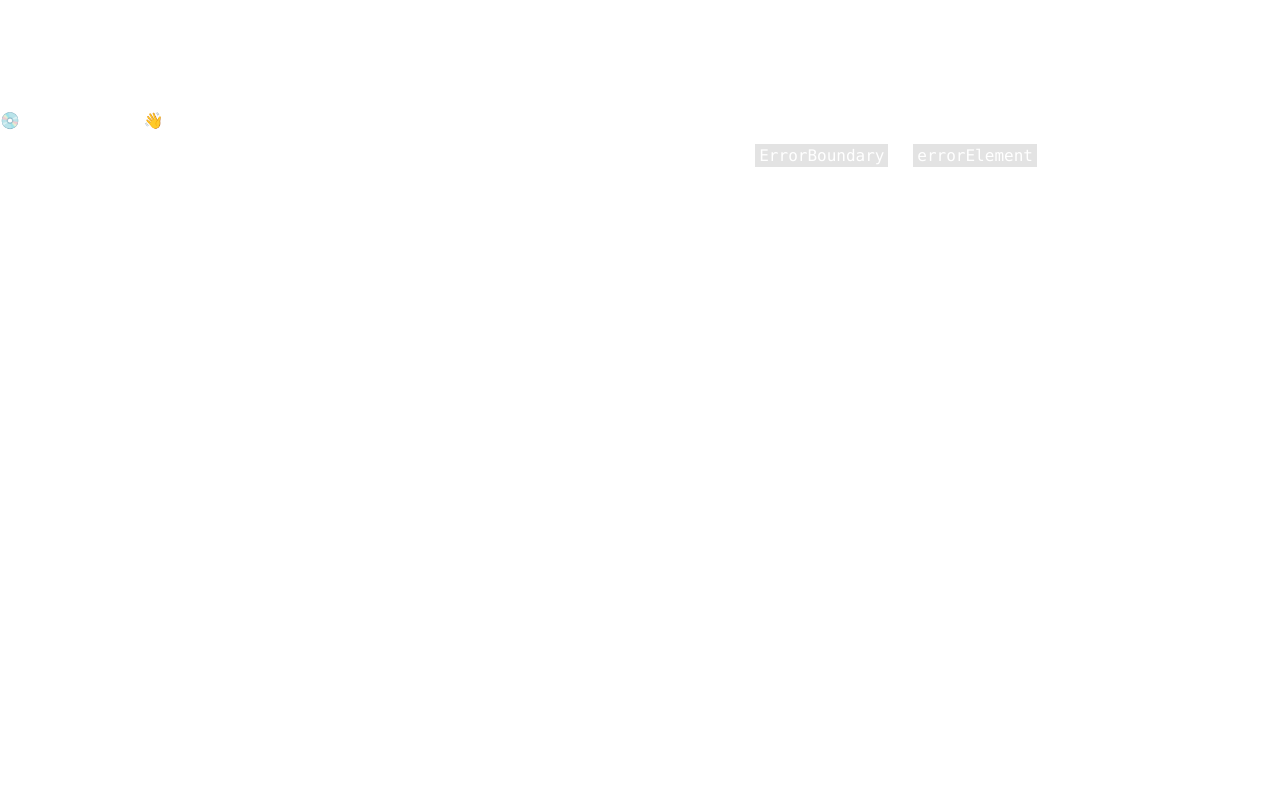
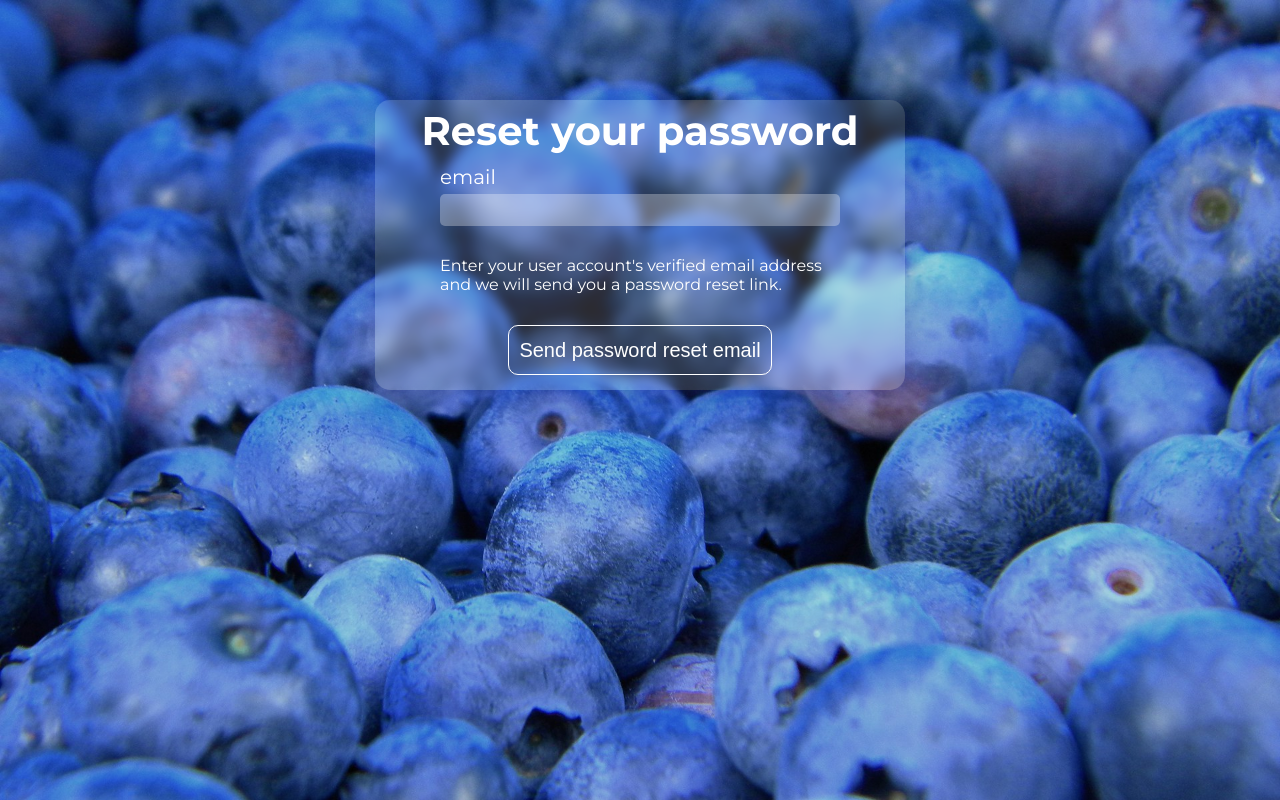
Before and after one commit to alexey-hohlov/auth-forms, a React (Create React App) app: page /password-reset in a window 1280 px wide. Before the commit this address had no page. Built offline with nearby package versions, Linux system fonts and the light colour scheme.

Commit message:
feat: password-reset page layout, styles and animations

```diff
--- a/src/App/App.tsx
+++ b/src/App/App.tsx
@@ -1,6 +1,6 @@
 import { RouterProvider, createBrowserRouter } from 'react-router-dom';
 import { Greetings } from '../components';
-import { Layout, Login, SignUp } from '../pages';
+import { Layout, Login, PasswordReset, SignUp } from '../pages';
 
 function App() {
     const router = createBrowserRouter([
@@ -11,6 +11,7 @@ function App() {
                 { element: <Greetings />, index: true },
                 { path: 'login', element: <Login /> },
                 { path: 'sign-up', element: <SignUp /> },
+                { path: 'password-reset', element: <PasswordReset /> },
             ],
         },
     ]);
--- a/src/pages/Login/Login.tsx
+++ b/src/pages/Login/Login.tsx
@@ -29,7 +29,7 @@ const Login: React.FC = () => {
                 <motion.span
                     className={styles.header}
                     variants={slideFromLeft}
-                    custom={2}
+                    custom={3}
                 >
                     Sign in
                 </motion.span>
@@ -38,29 +38,32 @@ const Login: React.FC = () => {
                         <MInput
                             label={'email'}
                             variants={slideFromRight}
-                            custom={3}
+                            custom={5}
                         />
                         <MInput
                             label={'password'}
                             variants={slideFromLeft}
-                            custom={5}
+                            custom={7}
                         />
                         <MButton
                             title={'Submit'}
                             color={'white'}
                             onClick={handleSubmit}
                             variants={scale}
-                            custom={8}
+                            custom={10}
                         />
                     </form>
                 </FormProvider>
                 <motion.div
                     variants={appear}
-                    custom={10}
+                    custom={13}
                     className={styles.signUp}
                 >
                     New to our service?
                     <Link to={'/sign-up'}>Create an account</Link>
+                </motion.div>
+                <motion.div variants={appear} custom={14}>
+                    <Link to={'/password-reset'}>Forgot password?</Link>
                 </motion.div>
             </div>
         </MGlassWrapper>
--- /dev/null
+++ b/src/pages/PasswordReset/PasswordReset.module.scss
@@ -0,0 +1,34 @@
+.password {
+    display: grid;
+    grid-template-columns: 100%;
+    grid-template-rows: auto;
+    place-items: center;
+    width: 500px;
+    gap: 10px;
+}
+
+.header {
+    font-family: MontserratBold;
+    font-size: 40px;
+}
+
+.form {
+    display: grid;
+    grid-template-columns: 100%;
+    grid-template-rows: auto;
+    gap: 15px;
+    width: 100%;
+    place-items: center;
+
+    label {
+        width: 80%;
+    }
+
+    button {
+        height: 50px;
+    }
+
+    p {
+        width: 80%;
+    }
+}
--- /dev/null
+++ b/src/pages/PasswordReset/PasswordReset.tsx
@@ -0,0 +1,51 @@
+import styles from './PasswordReset.module.scss';
+import { FormProvider, useForm } from 'react-hook-form';
+import { Button, GlassWrapper, Input } from '../../components';
+import { motion } from 'framer-motion';
+import { appear, scale, slideFromBottom, slideFromLeft, slideFromRight } from '../../utils/animations';
+
+const PasswordReset: React.FC = () => {
+    const MGlassWrapper = motion(GlassWrapper);
+    const MInput = motion(Input);
+    const MButton = motion(Button);
+    const methods = useForm();
+
+    const handleSubmit = () => {};
+
+    return (
+        <MGlassWrapper
+            initial={'hidden'}
+            animate={'visible'}
+            variants={scale}
+            custom={1}
+        >
+            <div className={styles.password}>
+                <motion.span
+                    className={styles.header}
+                    variants={slideFromBottom}
+                    custom={3}
+                >
+                    Reset your password
+                </motion.span>
+                <FormProvider {...methods}>
+                    <form className={styles.form}>
+                        <MInput label='email' variants={slideFromBottom} custom={5}/>
+                        <motion.p variants={appear} custom={7}>
+                            Enter your user account's verified email address and
+                            we will send you a password reset link.
+                        </motion.p>
+                        <MButton
+                            title={'Send password reset email'}
+                            color={'white'}
+                            onClick={handleSubmit}
+                            variants={scale}
+                            custom={10}
+                        />
+                    </form>
+                </FormProvider>
+            </div>
+        </MGlassWrapper>
+    );
+};
+
+export default PasswordReset;
--- a/src/pages/SignUp/SignUp.tsx
+++ b/src/pages/SignUp/SignUp.tsx
@@ -12,7 +12,7 @@ import {
 import { FormProvider, useForm } from 'react-hook-form';
 import { Link } from 'react-router-dom';
 
-const SignUp = () => {
+const SignUp: React.FC = () => {
     const MGlassWrapper = motion(GlassWrapper);
     const MInput = motion(Input);
     const MButton = motion(Button);
--- a/src/pages/index.ts
+++ b/src/pages/index.ts
@@ -2,3 +2,4 @@
 export { default as Layout } from './Layout/Layout';
 export { default as Login } from './Login/Login';
 export { default as SignUp } from './SignUp/SignUp';
+export { default as PasswordReset } from './PasswordReset/PasswordReset';
```
